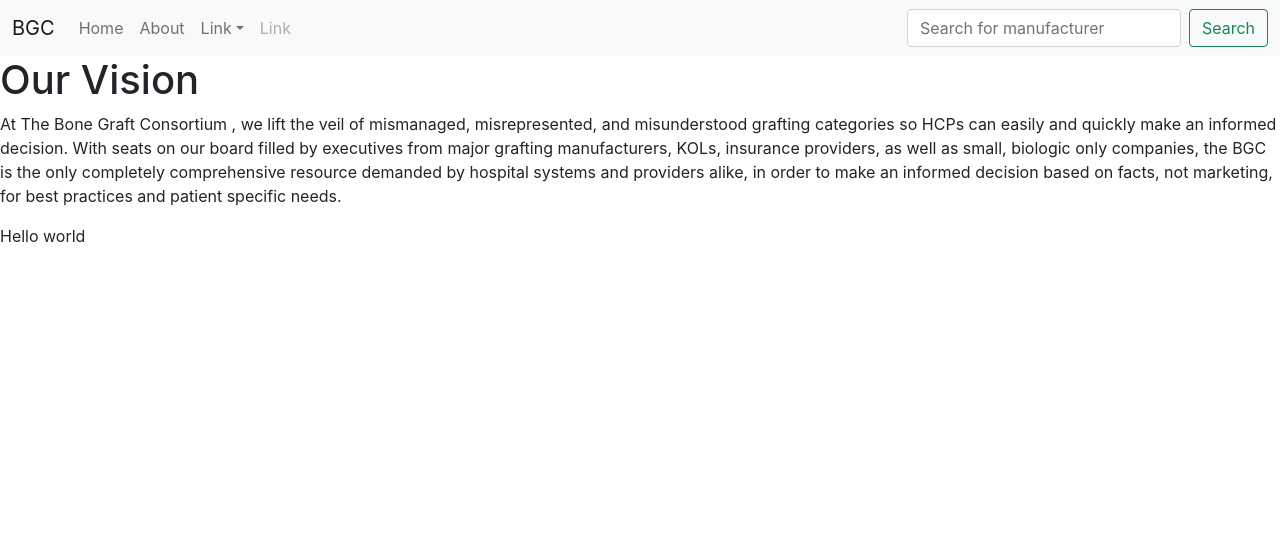
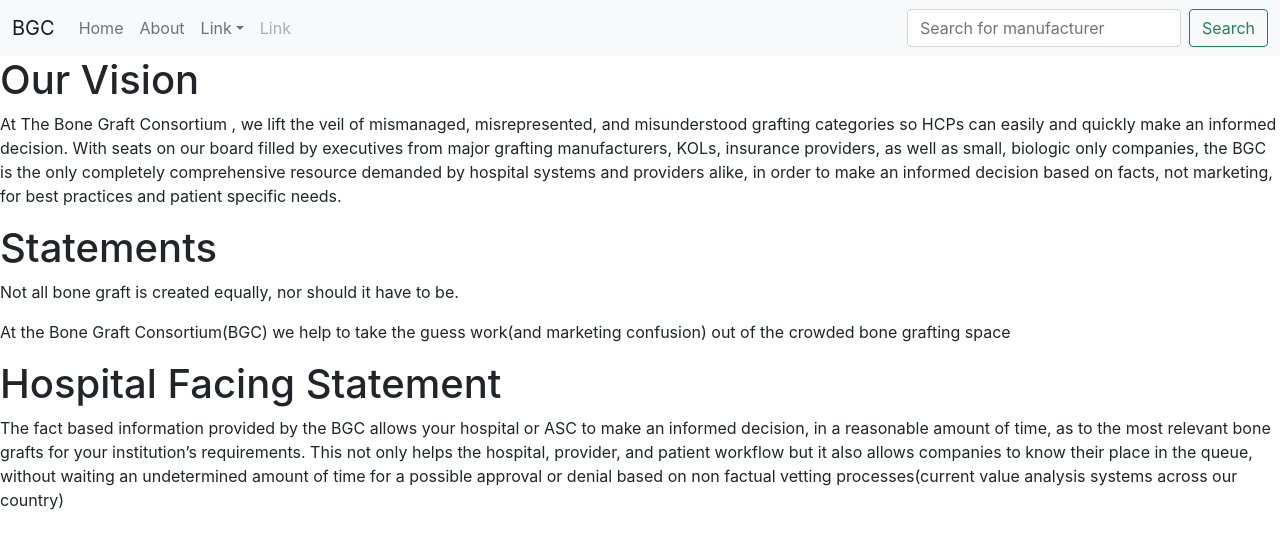
Before and after one commit to davidwilliford99/BGC, a React (Create React App) app in the folder app/: page /about in a window 1280 px wide. Shown: the top 548 px of the page. Built offline with nearby package versions, Linux system fonts and the light colour scheme.

Commit message:
Update aboutPage.js
There were hospital/general statements on the document that I thought that we should add to this page.

```diff
--- a/app/src/pages/aboutPage.js
+++ b/app/src/pages/aboutPage.js
@@ -17,7 +17,19 @@ function AboutPage(){
              completely comprehensive resource demanded by hospital systems and
              providers alike, in order to make an informed decision based on facts,
              not marketing, for best practices and patient specific needs.</p>
-             <p>Hello world</p>
+
+             <h1>Statements</h1>
+             <p>Not all bone graft is created equally, nor should it have to be. </p>
+             <p>At the Bone Graft Consortium(BGC) we help to take the guess work(and marketing
+                confusion) out of the crowded bone grafting space</p>
+
+             <h1>Hospital Facing Statement</h1>
+             <p>The fact based information provided by the BGC allows your hospital or ASC to make
+                an informed decision, in a reasonable amount of time, as to the most relevant bone
+                grafts for your institution’s requirements. This not only helps the hospital, provider,
+                and patient workflow but it also allows companies to know their place in the queue, without
+                waiting an undetermined amount of time for a possible approval or denial based on non factual
+                vetting processes(current value analysis systems across our country)</p>
         </div>
 
         </div>
```
